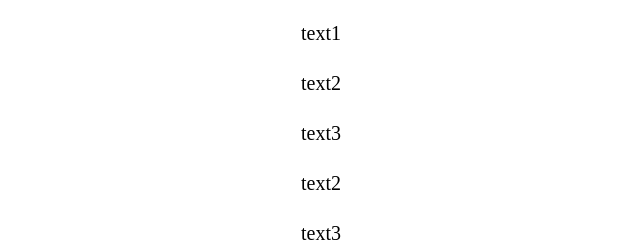
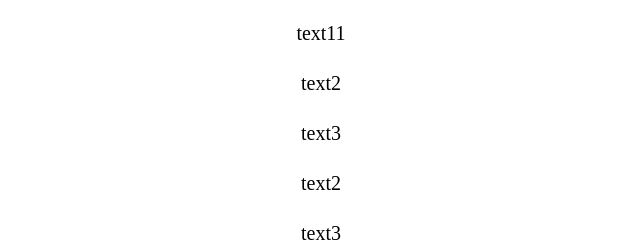
Before and after one commit to fudimo2019/test, a plain HTML site: page football/index.html in a window 1280 px wide. Shown: the top 242 px of the page, 319-959 px from the left. Drawn offline with Linux system fonts and the light colour scheme.

Commit message:
修改了主页一个内容

```diff
--- a/football/index.html
+++ b/football/index.html
@@ -15,7 +15,7 @@
 </head>
 <body>
     <div class="content">
-        <div class="test">text1</div>
+        <div class="test">text11</div>
         <div class="test">text2</div>
         <div class="test">text3</div>
         <div class="test">text2</div>
```
